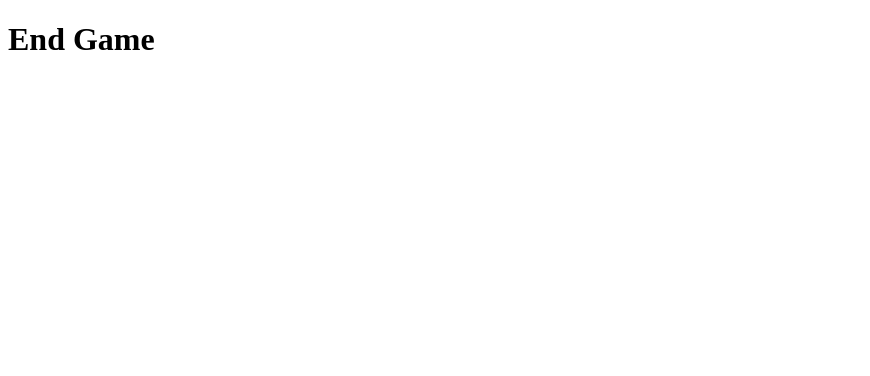
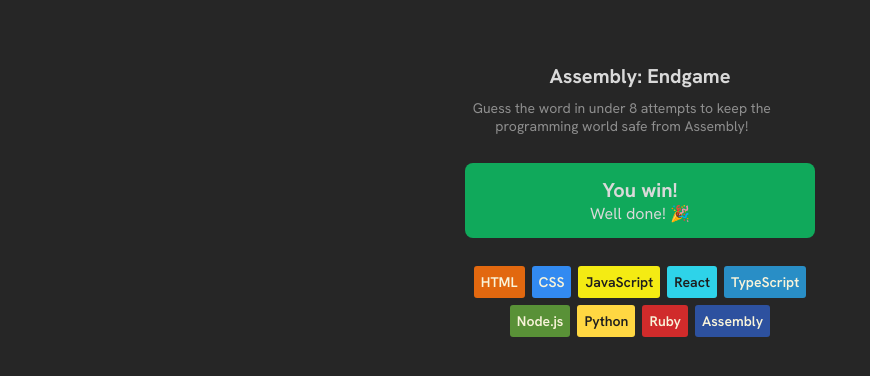
Before and after one commit to thinthunaing/react-learning, a React (Vite) app in the folder end-game/: page / in a window 1280 px wide. Shown: the top 376 px of the page, without its empty margins (0-870 px from the left). Built offline with nearby package versions, Linux system fonts and the light colour scheme.

Commit message:
style header, language chips and game status

```diff
--- a/end-game/index.html
+++ b/end-game/index.html
@@ -3,6 +3,9 @@
   <head>
     <meta charset="UTF-8" />
     <link rel="icon" type="image/svg+xml" href="/vite.svg" />
+    <link rel="preconnect" href="https://fonts.googleapis.com">
+    <link rel="preconnect" href="https://fonts.gstatic.com" crossorigin>
+    <link href="https://fonts.googleapis.com/css2?family=Hanken+Grotesk:ital,wght@0,100..900;1,100..900&display=swap" rel="stylesheet">
     <meta name="viewport" content="width=device-width, initial-scale=1.0" />
     <title>end-game</title>
   </head>
--- a/end-game/src/App.css
+++ b/end-game/src/App.css
@@ -0,0 +1,73 @@
+*{
+    box-sizing: border-box;
+    margin: 0;
+    padding: 0;
+}
+
+body {
+    margin: 0;
+    font-family: "Hanken Grotesk", Arial, sans-serif;
+    background-color: #262626;
+    color: #D9D9D9;
+    font-size: 0.875rem;
+    padding: 1.5em;
+    height: 100vh;
+    display: flex;
+    justify-content: center;
+}
+
+header{
+    text-align: center;
+    margin-block: 3em 2em;
+}
+
+header > h1{
+    font-size: 1.25rem;
+    margin-bottom: 0.5em;
+}
+
+header > p{
+    color: #8E8E8E;
+    max-width: 40ch;
+    margin-bottom: 0.5em;
+
+}
+
+.game-status{
+    background-color: #10A95B;
+
+    display: flex;
+    flex-direction: column;
+    align-items: center;
+    justify-content: center;
+    padding-block: 1em;
+
+    border-radius: 8px;
+    margin-bottom: 2em;
+
+
+}
+
+.game-status > h2{
+    font-size: 1.25rem;
+
+}
+
+.game-status > p{
+    color: #D9D9D9;
+    font-size: 1rem;
+}
+
+.language-chip{
+    max-width: 350px;
+    display: flex;
+    gap: 0.5em;
+    flex-wrap: wrap;
+    justify-content: center;
+}
+
+.chip{
+    padding: 0.5em;
+    border-radius: 3px;
+    font-weight: 600;
+}
--- a/end-game/src/App.jsx
+++ b/end-game/src/App.jsx
@@ -1,11 +1,34 @@
 import './App.css'
+import {languages} from './language.js'
 
 function App() {
 
-
+  const language = languages.map((lang)=>{
+    const style = {
+      backgroundColor: lang.backgroundColor,
+      color: lang.color,
+    }
+    return(
+      <span key={lang.name} style={style} className='chip'>
+        {lang.name}
+      </span>
+    )
+  })
   return (
     <>
-      <h1>End Game</h1>
+      <header>
+      <h1>Assembly: Endgame</h1>
+      <p>Guess the word in under 8 attempts to keep
+         the programming world safe from Assembly!</p>
+      </header>
+      <section className='game-status'>
+        <h2>You win!</h2>
+        <p>Well done! 🎉</p>
+      </section>
+      <section className='language-chip'>
+        {language}
+      </section>
+
     </>
   )
 }
--- /dev/null
+++ b/end-game/src/language.js
@@ -0,0 +1,47 @@
+export const languages = [
+    {
+        name: "HTML",
+        backgroundColor: "#E2680F",
+        color: "#F9F4DA",
+    },
+    {
+        name: "CSS",
+        backgroundColor: "#328AF1",
+        color: "#F9F4DA",
+    },
+    {
+        name: "JavaScript",
+        backgroundColor: "#F4EB13",
+        color: "#1E1E1E",
+    },
+    {
+        name: "React",
+        backgroundColor: "#2ED3E9",
+        color: "#1E1E1E",
+    },
+    {
+        name: "TypeScript",
+        backgroundColor: "#298EC6",
+        color: "#F9F4DA",
+    },
+    {
+        name: "Node.js",
+        backgroundColor: "#599137",
+        color: "#F9F4DA",
+    },
+    {
+        name: "Python",
+        backgroundColor: "#FFD742",
+        color: "#1E1E1E",
+    },
+    {
+        name: "Ruby",
+        backgroundColor: "#D02B2B",
+        color: "#F9F4DA",
+    },
+    {
+        name: "Assembly",
+        backgroundColor: "#2D519F",
+        color: "#F9F4DA",
+    },
+]
```
